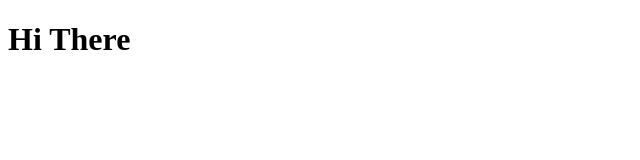
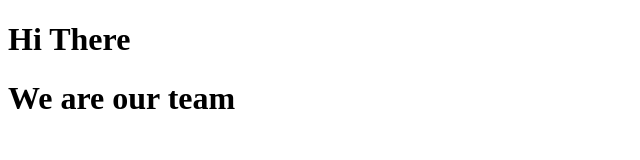
Before and after one commit to suriya6401103077051/git-101-yt, a plain HTML site: page index.html in a window 1280 px wide. Shown: the whole page, without its empty margins (0-640 px from the left). Drawn offline with Linux system fonts and the light colour scheme.

Commit message:
update h1

```diff
--- a/index.html
+++ b/index.html
@@ -4,9 +4,10 @@
     <meta charset="UTF-8">
     <meta http-equiv="X-UA-Compatible" content="IE=edge">
     <meta name="viewport" content="width=device-width, initial-scale=1.0">
-    <title>My first github</title>
+    <title> My first github</title>
 </head>
 <body>
-    <h1>Hi There</h1>
+    <h1> Hi There </h1>
+    <h1> We are our team </h1>
 </body>
 </html>
```
